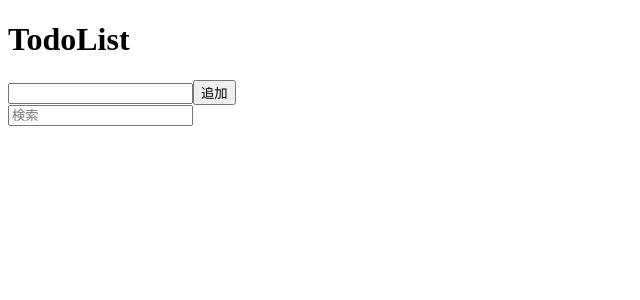
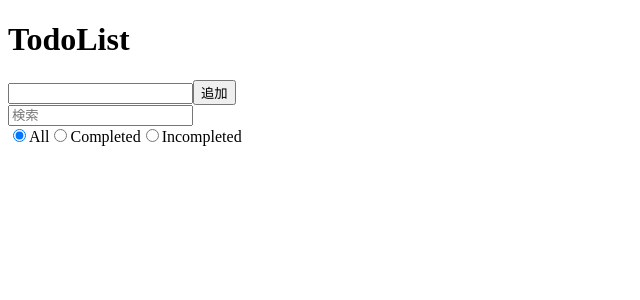
Before and after one commit to hibix43/TodoAppWithReduxToolkit, a React app: page / in a window 1280 px wide. Shown: the top 300 px of the page, without its empty margins (0-640 px from the left). Built offline with nearby package versions, Linux system fonts and the light colour scheme.

Commit message:
ラジオボタンで表示する Todo を切り替えられるようにした

```diff
--- a/src/Page.tsx
+++ b/src/Page.tsx
@@ -3,12 +3,24 @@ import { TodoForm } from './TodoForm';
 import { Header } from './Header';
 import { Input } from './Input';
 import { TodoList } from './TodoList';
+import { RadioButton } from './RadioButton';
+import { showTodosCategory } from './types';
 
 const Page: React.FC = () => {
   const [filterText, setFilterText] = useState('');
+  const [showCategory, setShowCategory] = useState<showTodosCategory>('All');
+
+  const radioButtonOptions = showTodosCategory.map((category) => ({
+    labelText: category,
+    value: category
+  }));
 
   const handleFilterTextChange = (e: React.ChangeEvent<HTMLInputElement>) => {
     setFilterText(e.target.value);
+  };
+
+  const handleShowCategory = (e: React.ChangeEvent<HTMLInputElement>) => {
+    setShowCategory(e.target.value as showTodosCategory);
   };
 
   return (
@@ -22,7 +34,13 @@ const Page: React.FC = () => {
         placeholder={'検索'}
         onChange={handleFilterTextChange}
       />
-      <TodoList filterText={filterText} showTodosCategory={'All'} />
+      <RadioButton
+        name={'showCategory'}
+        options={radioButtonOptions}
+        selectedValue={showCategory}
+        handleChange={handleShowCategory}
+      />
+      <TodoList filterText={filterText} showTodosCategory={showCategory} />
     </div>
   );
 };
--- /dev/null
+++ b/src/RadioButton.tsx
@@ -0,0 +1,35 @@
+import React from 'react';
+import { Input } from './Input';
+
+type Props = {
+  name: string;
+  options: {
+    labelText: string;
+    value: string;
+  }[];
+  selectedValue: string;
+  handleChange: (e: React.ChangeEvent<HTMLInputElement>) => void;
+};
+
+export const RadioButton: React.FC<Props> = ({
+  name,
+  options,
+  selectedValue,
+  handleChange
+}) => {
+  const items = options.map((option) => {
+    return (
+      <Input
+        key={`${name}_${option.value}`}
+        labelText={option.labelText}
+        type="radio"
+        name={name}
+        value={option.value}
+        checked={selectedValue === option.value}
+        onChange={handleChange}
+      />
+    );
+  });
+
+  return <div>{items}</div>;
+};
--- a/src/types.ts
+++ b/src/types.ts
@@ -3,3 +3,6 @@ export type Todo = {
   name: string;
   completed: boolean;
 };
+
+export const showTodosCategory = ['All', 'Completed', 'Incompleted'] as const;
+export type showTodosCategory = typeof showTodosCategory[number];
```
